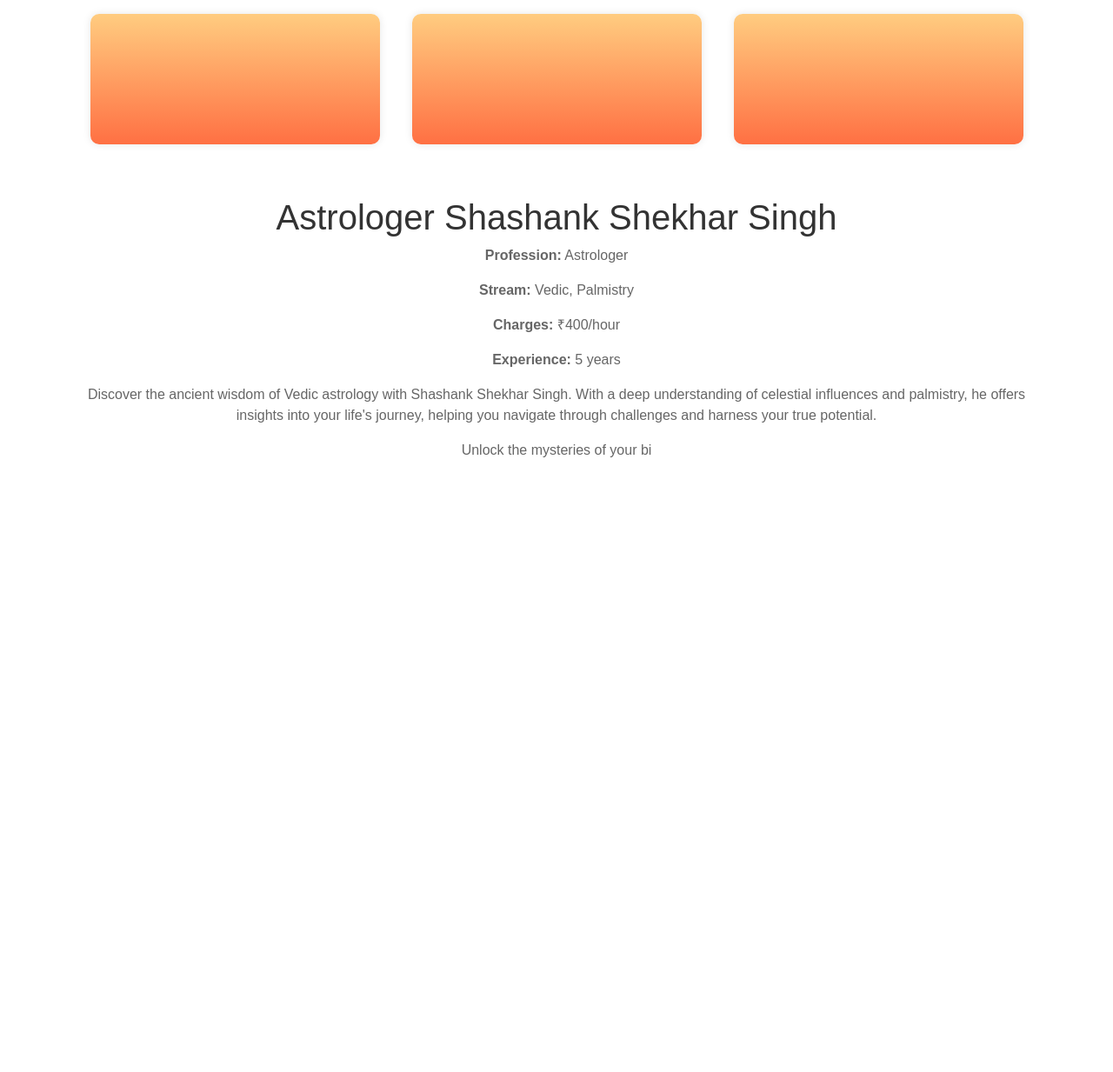
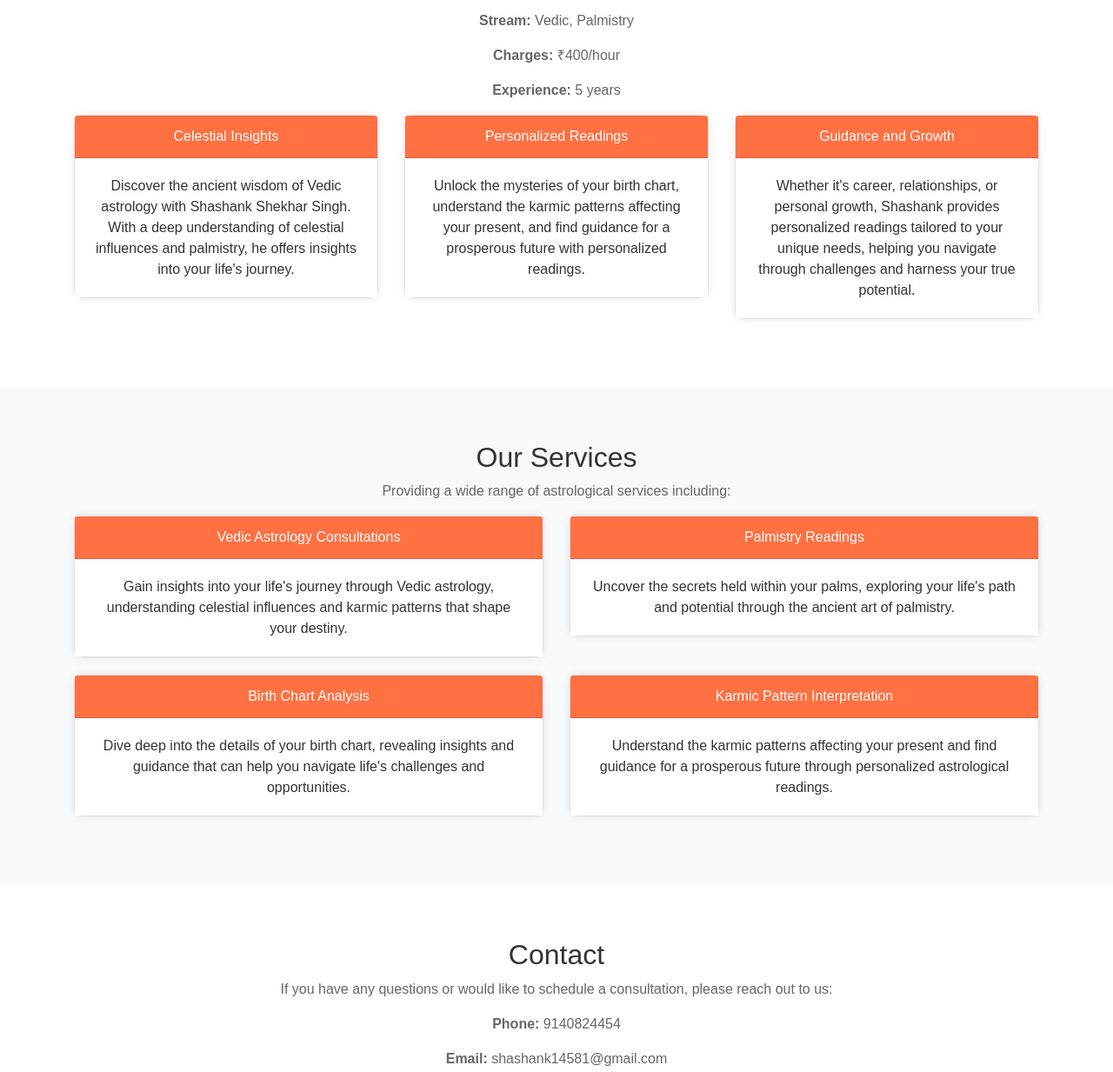
Before and after one commit to shashank14581/shashank14581.github.io, a plain HTML site: page index.html in a window 1280 px wide. Shown: the part 520-1753 px from the top of the page at 87% size. Before the commit the page ends 1126 px from the top, so only its background shows below. Drawn offline with nearby package versions, Linux system fonts and the light colour scheme.

Commit message:
Update index.html

```diff
--- a/index.html
+++ b/index.html
@@ -18,17 +18,19 @@
         .header {
             background: linear-gradient(to right, #ffcc80, #ff7043);
             color: #fff;
-            padding: 20px;
+            padding: 0;
             text-align: center;
+            position: relative;
+            height: 300px;
         }
         .header img {
             width: 100%;
-            max-height: 400px;
+            height: 100%;
             object-fit: cover;
             display: block;
         }
         .content {
-            margin-top: 20px;
+            padding: 20px 0;
         }
         .section {
             padding: 60px 0;
@@ -45,17 +47,19 @@
         p {
             color: #666;
         }
-        .graphics {
-            display: flex;
-            justify-content: space-around;
-            margin-top: 20px;
+        .card {
+            box-shadow: 0 0 10px rgba(0,0,0,0.1);
+            border-radius: 10px;
+            margin-bottom: 20px;
         }
-        .graphic {
-            width: 30%;
-            height: 150px;
-            background: linear-gradient(to bottom, #ffcc80, #ff7043);
-            border-radius: 10px;
-            box-shadow: 0 0 10px rgba(0,0,0,0.1);
+        .card-header {
+            background: #ff7043;
+            color: #fff;
+            border-radius: 10px 10px 0 0;
+        }
+        .card-body {
+            background: #fff;
+            color: #333;
         }
     </style>
 </head>
@@ -86,13 +90,6 @@
         <img src="17211478159223301232873530599774.jpg" alt="Astrologer Shashank Shekhar Singh">
     </div>
 
-    <!-- Graphics -->
-    <div class="graphics container">
-        <div class="graphic"></div>
-        <div class="graphic"></div>
-        <div class="graphic"></div>
-    </div>
-
     <!-- About Section -->
     <section id="about" class="section bg-white text-center">
         <div class="container">
@@ -101,5 +98,96 @@
             <p><strong>Stream:</strong> Vedic, Palmistry</p>
             <p><strong>Charges:</strong> ₹400/hour</p>
             <p><strong>Experience:</strong> 5 years</p>
-            <p>Discover the ancient wisdom of Vedic astrology with Shashank Shekhar Singh. With a deep understanding of celestial influences and palmistry, he offers insights into your life's journey, helping you navigate through challenges and harness your true potential.</p>
-            <p>Unlock the mysteries of your bi
+            <div class="row">
+                <div class="col-md-4">
+                    <div class="card">
+                        <div class="card-header">Celestial Insights</div>
+                        <div class="card-body">
+                            Discover the ancient wisdom of Vedic astrology with Shashank Shekhar Singh. With a deep understanding of celestial influences and palmistry, he offers insights into your life's journey.
+                        </div>
+                    </div>
+                </div>
+                <div class="col-md-4">
+                    <div class="card">
+                        <div class="card-header">Personalized Readings</div>
+                        <div class="card-body">
+                            Unlock the mysteries of your birth chart, understand the karmic patterns affecting your present, and find guidance for a prosperous future with personalized readings.
+                        </div>
+                    </div>
+                </div>
+                <div class="col-md-4">
+                    <div class="card">
+                        <div class="card-header">Guidance and Growth</div>
+                        <div class="card-body">
+                            Whether it's career, relationships, or personal growth, Shashank provides personalized readings tailored to your unique needs, helping you navigate through challenges and harness your true potential.
+                        </div>
+                    </div>
+                </div>
+            </div>
+        </div>
+    </section>
+
+    <!-- Services Section -->
+    <section id="services" class="section bg-light text-center">
+        <div class="container">
+            <h2>Our Services</h2>
+            <p>Providing a wide range of astrological services including:</p>
+            <div class="row">
+                <div class="col-md-6">
+                    <div class="card">
+                        <div class="card-header">Vedic Astrology Consultations</div>
+                        <div class="card-body">
+                            Gain insights into your life's journey through Vedic astrology, understanding celestial influences and karmic patterns that shape your destiny.
+                        </div>
+                    </div>
+                </div>
+                <div class="col-md-6">
+                    <div class="card">
+                        <div class="card-header">Palmistry Readings</div>
+                        <div class="card-body">
+                            Uncover the secrets held within your palms, exploring your life's path and potential through the ancient art of palmistry.
+                        </div>
+                    </div>
+                </div>
+                <div class="col-md-6">
+                    <div class="card">
+                        <div class="card-header">Birth Chart Analysis</div>
+                        <div class="card-body">
+                            Dive deep into the details of your birth chart, revealing insights and guidance that can help you navigate life's challenges and opportunities.
+                        </div>
+                    </div>
+                </div>
+                <div class="col-md-6">
+                    <div class="card">
+                        <div class="card-header">Karmic Pattern Interpretation</div>
+                        <div class="card-body">
+                            Understand the karmic patterns affecting your present and find guidance for a prosperous future through personalized astrological readings.
+                        </div>
+                    </div>
+                </div>
+            </div>
+        </div>
+    </section>
+
+    <!-- Contact Section -->
+    <section id="contact" class="section bg-white text-center">
+        <div class="container">
+            <h2>Contact</h2>
+            <p>If you have any questions or would like to schedule a consultation, please reach out to us:</p>
+            <p><strong>Phone:</strong> 9140824454</p>
+            <p><strong>Email:</strong> shashank14581@gmail.com</p>
+        </div>
+    </section>
+
+    <!-- Footer -->
+    <footer class="footer">
+        <div class="container">
+            <p>&copy; 2024 Astrologer Shashank Shekhar Singh. All Rights Reserved.</p>
+        </div>
+    </footer>
+
+    <script src="https://code.jquery.com/jquery-3.5.1.slim.min.js"></script>
+    <script src="https://cdn.jsdelivr.net/npm/@popperjs/core@2.9.2/dist/umd/popper.min.js"></script>
+    <script src="https://stackpath.bootstrapcdn.com/bootstrap/4.5.2/js/bootstrap.min.js"></script>
+</body>
+</html>
```
